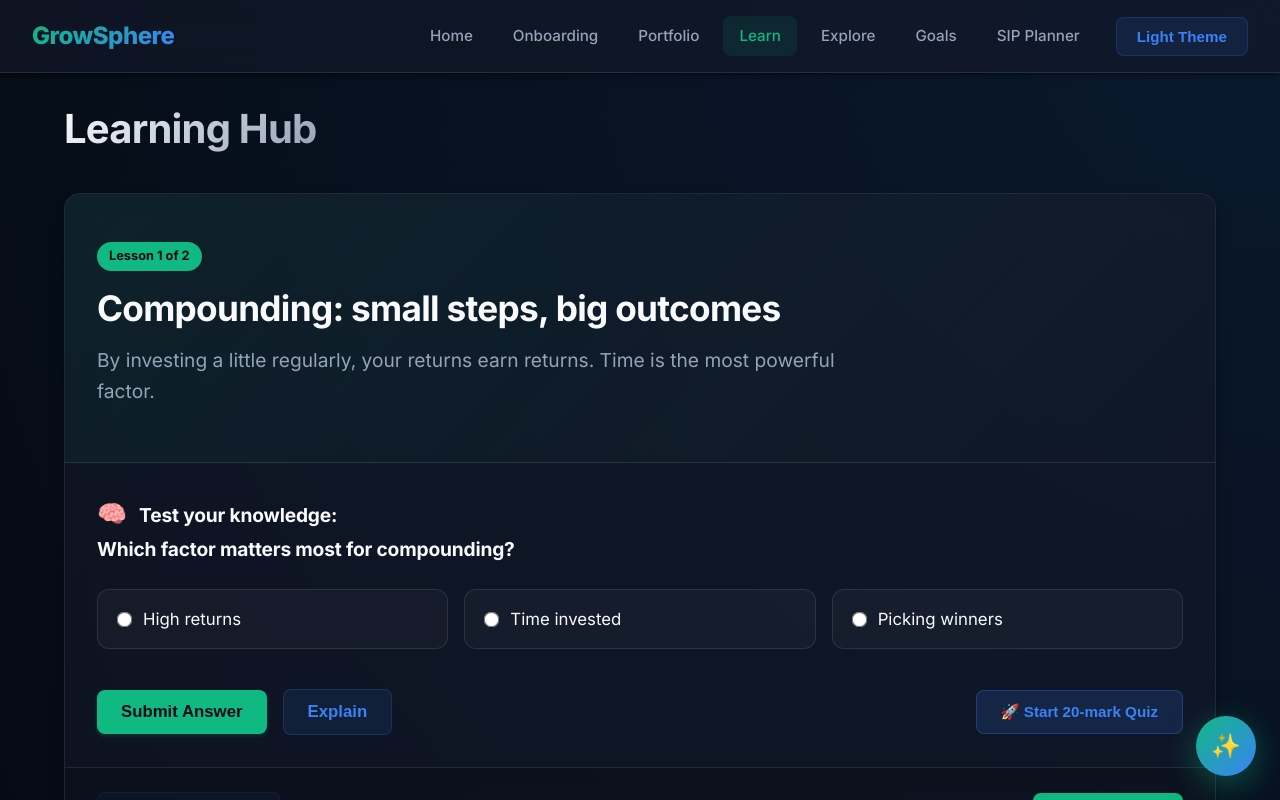
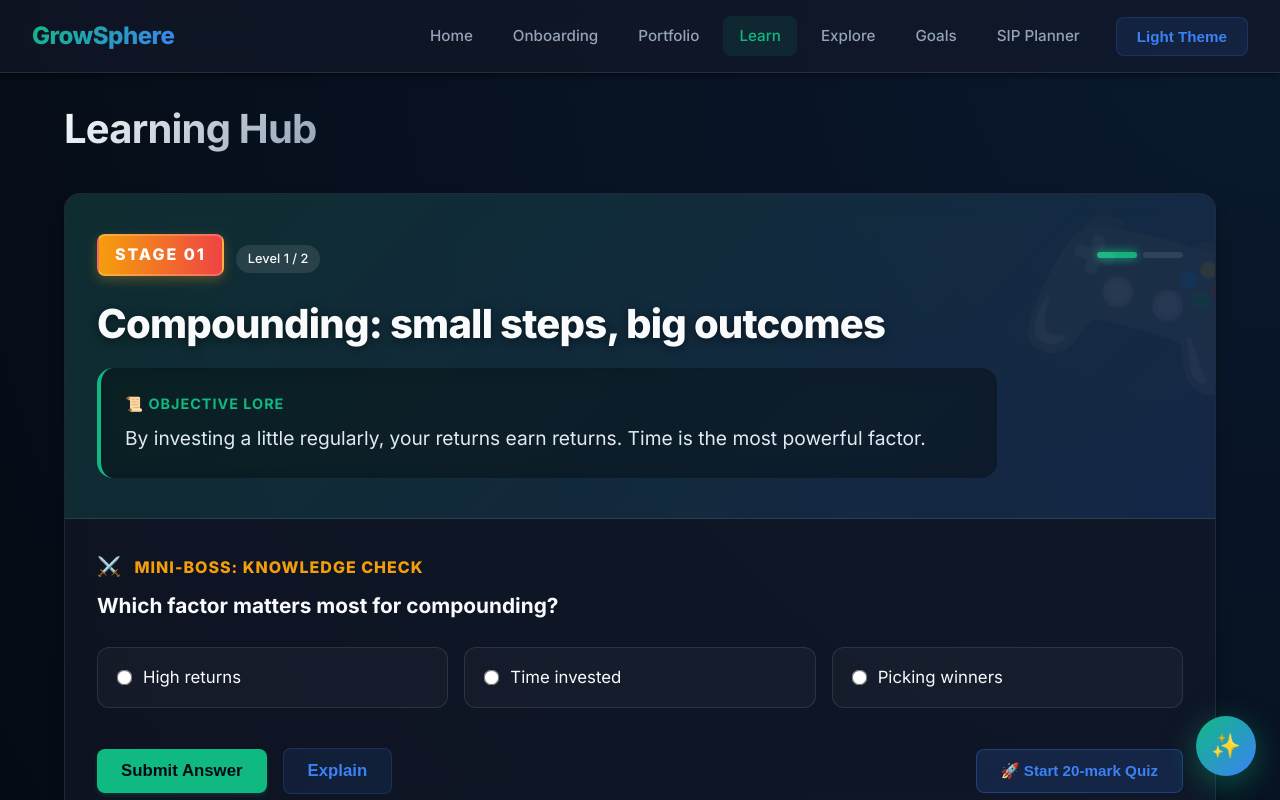
Before and after one commit to Askamar/Growsphere, a React (Vite) app: page /learn in a window 1280 px wide. Shown: the top 800 px of the page. Built offline with nearby package versions, Linux system fonts and the light colour scheme.

Commit message:
Refactor Learn module into a game stage theme

```diff
--- a/src/pages/Learn.tsx
+++ b/src/pages/Learn.tsx
@@ -93,19 +93,66 @@ export default function Learn() {
       <div className="card" style={{ padding: '0', overflow: 'hidden' }}>
         {!inQuiz && (
           <div style={{ display: 'flex', flexDirection: 'column' }}>
-            <div style={{ padding: '40px 32px', background: 'linear-gradient(135deg, rgba(16, 185, 129, 0.08), rgba(0,0,0,0))', borderBottom: '1px solid var(--glass-border)' }}>
-              <div className="tag" style={{ marginBottom: '16px', background: 'var(--accent)', color: '#050b14', fontWeight: 'bold', border: 'none' }}>
-                Lesson {idx + 1} of {lessons.length}
+            <div style={{ padding: '40px 32px', background: 'linear-gradient(135deg, rgba(16, 185, 129, 0.15), rgba(59, 130, 246, 0.15))', borderBottom: '1px solid var(--glass-border)', position: 'relative', overflow: 'hidden' }}>
+              <div style={{ position: 'absolute', top: -50, right: -50, fontSize: '12rem', opacity: 0.1, transform: 'rotate(15deg)', pointerEvents: 'none' }}>
+                🎮
               </div>
-              <h2 style={{ fontSize: '2.2rem', marginBottom: '16px', lineHeight: 1.2 }}>{l.title}</h2>
-              <p style={{ fontSize: '1.2rem', color: 'var(--text-muted)', maxWidth: '800px', lineHeight: 1.6 }}>{l.content}</p>
+              <div className="row" style={{ marginBottom: '24px', gap: '12px' }}>
+                <span style={{
+                  background: 'linear-gradient(90deg, #f59e0b, #ef4444)',
+                  color: 'white',
+                  padding: '6px 16px',
+                  borderRadius: '8px',
+                  fontWeight: 900,
+                  letterSpacing: '2px',
+                  boxShadow: '0 4px 12px rgba(245, 158, 11, 0.3)',
+                  textTransform: 'uppercase',
+                  border: '2px solid rgba(255, 255, 255, 0.2)'
+                }}>
+                  STAGE {String(idx + 1).padStart(2, '0')}
+                </span>
+                <span className="tag" style={{ border: 'none', background: 'rgba(255,255,255,0.1)', color: 'var(--text)' }}>
+                  Level {idx + 1} / {lessons.length}
+                </span>
+                <div style={{ marginLeft: 'auto', display: 'flex', gap: '6px' }}>
+                  {lessons.map((_, i) => (
+                    <div key={i} style={{
+                      width: '40px',
+                      height: '6px',
+                      background: i <= idx ? 'var(--accent)' : 'rgba(255,255,255,0.1)',
+                      borderRadius: '4px',
+                      boxShadow: i <= idx ? '0 0 10px var(--accent)' : 'none',
+                      transition: 'all 0.3s ease'
+                    }} />
+                  ))}
+                </div>
+              </div>
+              <h2 style={{ fontSize: '2.5rem', marginBottom: '20px', lineHeight: 1.2, textShadow: '0 2px 10px rgba(0,0,0,0.5)', fontWeight: 800 }}>
+                {l.title}
+              </h2>
+              <div style={{
+                background: 'rgba(0, 0, 0, 0.4)',
+                padding: '24px',
+                borderRadius: '16px',
+                borderLeft: '4px solid var(--accent)',
+                backdropFilter: 'blur(10px)',
+                maxWidth: '900px'
+              }}>
+                <p style={{ fontSize: '1.2rem', color: '#e2e8f0', margin: 0, lineHeight: 1.6 }}>
+                  <span style={{ color: 'var(--accent)', fontWeight: 'bold', textTransform: 'uppercase', letterSpacing: '1px', fontSize: '0.9rem', display: 'block', marginBottom: '8px' }}>📜 Objective Lore</span>
+                  {l.content}
+                </p>
+              </div>
             </div>
 
             <div style={{ padding: '32px' }}>
               <div className="stack" style={{ gap: '24px' }}>
                 <div>
-                  <strong style={{ fontSize: '1.2rem', display: 'block', marginBottom: '24px', letterSpacing: '-0.01em' }}>
-                    <span style={{ fontSize: '1.5rem', marginRight: '8px' }}>🧠</span> Test your knowledge: <br/>{l.quiz.q}
+                  <strong style={{ display: 'block', marginBottom: '24px' }}>
+                    <div style={{ color: 'var(--warn)', textTransform: 'uppercase', letterSpacing: '1px', fontWeight: 800, fontSize: '1rem', marginBottom: '8px' }}>
+                      <span style={{ fontSize: '1.2rem', marginRight: '8px' }}>⚔️</span> Mini-Boss: Knowledge Check
+                    </div>
+                    <span style={{ fontSize: '1.3rem', color: 'var(--text)' }}>{l.quiz.q}</span>
                   </strong>
                   <div className="grid cols-3" style={{ gap: '16px', gridTemplateColumns: 'repeat(auto-fit, minmax(240px, 1fr))' }}>
                     {l.quiz.options.map((o, i) => (
@@ -158,17 +205,17 @@ export default function Learn() {
               </div>
             </div>
 
-            <div className="row" style={{ padding: '24px 32px', background: 'rgba(0,0,0,0.2)', borderTop: '1px solid var(--glass-border)' }}>
+            <div className="row" style={{ padding: '24px 32px', background: 'rgba(0,0,0,0.3)', borderTop: '1px solid var(--glass-border)' }}>
               <button className="btn secondary" disabled={idx === 0} onClick={() => { setIdx(idx - 1); setSelected(null); }}>
-                &larr; Previous Lesson
+                &larr; PREV STAGE
               </button>
               <button
                 className="btn"
                 disabled={idx === lessons.length - 1}
                 onClick={() => { setIdx(idx + 1); setSelected(null); }}
-                style={{ marginLeft: 'auto' }}
+                style={{ marginLeft: 'auto', background: 'linear-gradient(90deg, var(--accent), var(--accent2))', color: 'white' }}
               >
-                Next Lesson &rarr;
+                NEXT STAGE &rarr;
               </button>
             </div>
           </div>
```
